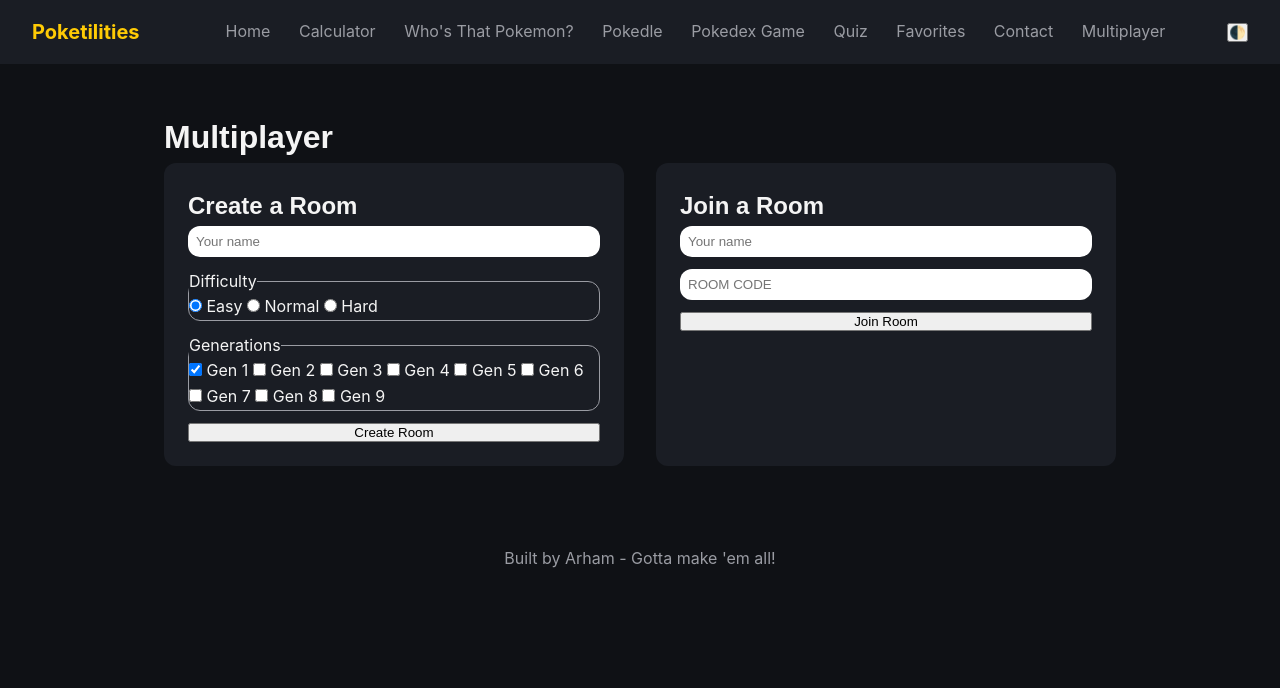
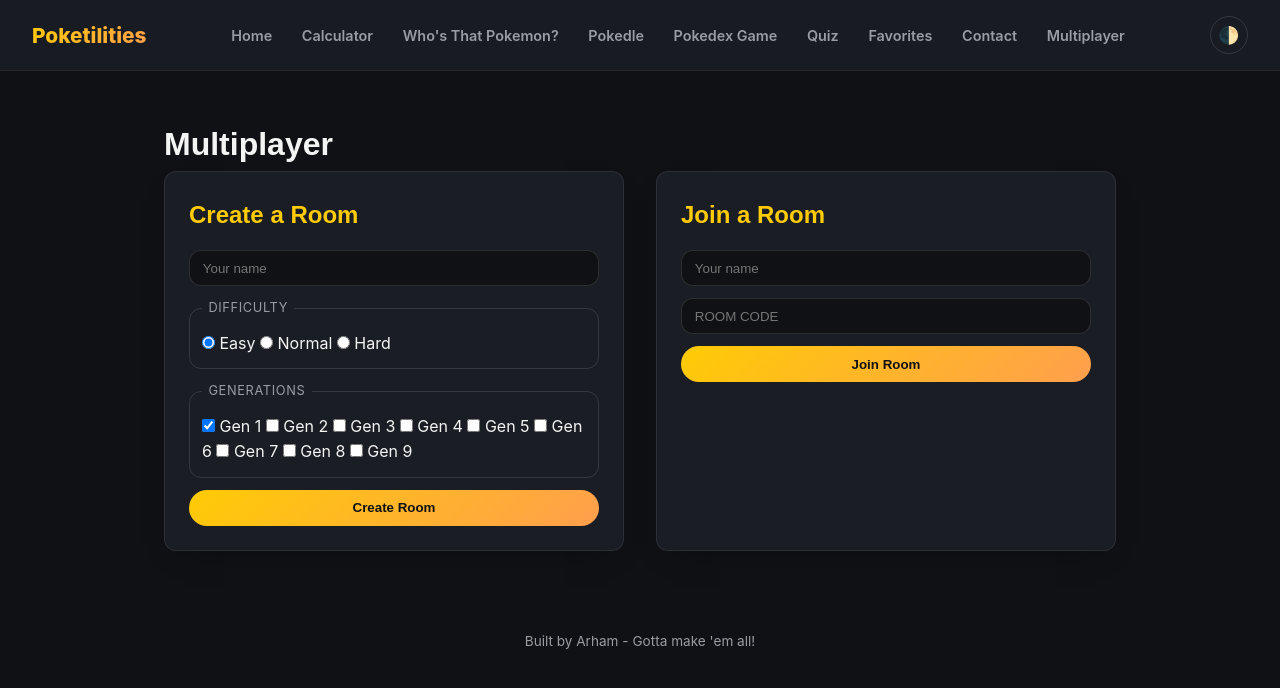
Before and after one commit to zenitsusigma/poketilities, a Flask app: page /multiplayer in a window 1280 px wide. Shown: the top 688 px of the page. Run offline with Flask 3, Linux system fonts and the light colour scheme; tables that the repository leaves empty hold one stand-in row (values such as "Sample post").

Commit message:
Did some bug fixes in whos that.js and generation for id, made a sqlite backed global leaderboard and polishes the site overall!

```diff
--- a/app.py
+++ b/app.py
@@ -1,6 +1,7 @@
 import random
 import string
 import secrets
+import sqlite3
 import requests
 from flask import Flask, render_template, jsonify, request, redirect, url_for, session
 from flask_socketio import SocketIO, join_room, leave_room, emit
@@ -12,10 +13,32 @@ app.secret_key = secrets.token_hex(16)
 socketio = SocketIO(app)
 
 def generation_for_id(pokemon_id):
-    for gen_key, start, end in GENERATIONS.items():
+    for gen_key, (start, end) in GENERATIONS.items():
         if start <= pokemon_id <= end:
             return gen_key
     return None
+
+DB_PATH = "poketilities.db"
+
+def get_db():
+    conn = sqlite3.connect(DB_PATH)
+    conn.row_factory = sqlite3.Row
+    return conn
+
+def init_db():
+    conn = get_db()
+    conn.execute("""
+        CREATE TABLE IF NOT EXISTS leaderboard (
+            id INTEGER PRIMARY KEY AUTOINCREMENT,
+            player_name TEXT NOT NULL,
+            score INTEGER NOT NULL,
+            created_at TEXT NOT NULL DEFAULT CURRENT_TIMESTAMP
+        )
+    """)
+    conn.commit()
+    conn.close()
+
+init_db()
 
 rooms = {}  # room_code -> room state, lives in memory while the server runs
 
@@ -223,6 +246,33 @@ def random_pokemon():
         "sprite": artwork or sprites.get("front_default"),
     })
 
+@app.route("/api/leaderboard/submit", methods=["POST"])
+def leaderboard_submit():
+    body = request.get_json(silent=True) or {}
+    name = body.get("name", "").strip()[:20]
+    score = body.get("score")
+
+    if not name or not isinstance(score, int) or score <= 0:
+        return jsonify({"error": "Need a name and a positive score."}), 400
+
+    conn = get_db()
+    conn.execute(
+        "INSERT INTO leaderboard (player_name, score) VALUES (?, ?)",
+        (name, score),
+    )
+    conn.commit()
+    conn.close()
+    return jsonify({"saved": True})
+
+@app.route("/api/leaderboard/top")
+def leaderboard_top():
+    conn = get_db()
+    rows = conn.execute(
+        "SELECT player_name, score, created_at FROM leaderboard ORDER BY score DESC, created_at ASC LIMIT 10"
+    ).fetchall()
+    conn.close()
+    return jsonify([dict(row) for row in rows])
+
 @app.route("/multiplayer")
 def multiplayer_home():
     return render_template("multiplayer.html", generations=GENERATIONS)
--- a/static/css/style.css
+++ b/static/css/style.css
@@ -1,37 +1,95 @@
 * { box-sizing: border-box; margin: 0; padding: 0; }
+
 body {
     background: var(--color-bg);
     color: var(--color-text);
     font-family: var(--font-body);
     line-height: 1.6;
+    transition: background 0.25s ease, color 0.25s ease;
 }
 
 h1, h2, h3 { font-family: var(--font-heading); }
 
 .site-header {
+    position: sticky;
+    top: 0;
+    z-index: 100;
     display: flex;
     align-items: center;
     justify-content: space-between;
+    gap: 1rem;
+    flex-wrap: wrap;
     padding: 1rem 2rem;
-    background: var(--color-bg-alt)
+    background: color-mix(in srgb, var(--color-bg-alt) 90%, transparent);
+    backdrop-filter: blur(10px);
+    border-bottom: 1px solid rgba(255, 255, 255, 0.06);
+}
+
+[data-theme="light"] .site-header {
+    border-bottom: 1px solid rgba(15, 17, 25, 0.08);
 }
 
 .site-header .brand {
-    font-weight: 700;
-    color: var(--color-primary);
+    font-weight: 800;
+    background: linear-gradient(135deg, var(--color-primary), #ff9f4d);
+    -webkit-background-clip: text;
+    background-clip: text;
+    color: transparent;
     text-decoration: none;
-    font-size: 1.25rem;
+    font-size: 1.3rem;
+}
+
+.site-header nav {
+    display: flex;
+    flex-wrap: wrap;
+    gap: 0.25rem;
 }
 
 .site-header nav a {
     color: var(--color-text-muted);
     text-decoration: none;
-    margin-left: 1.5rem;
+    padding: 0.4rem 0.8rem;
+    border-radius: var(--radius);
+    font-weight: 600;
+    font-size: 0.9rem;
+    transition: color 0.15s ease, background 0.15s ease;
 }
 
-.site-header nav a:hover { color: var(--color-primary); }
+.site-header nav a:hover {
+    color: var(--color-text);
+    background: rgba(255, 255, 255, 0.06);
+}
+
+[data-theme="light"] .site-header nav a:hover {
+    background: rgba(15, 17, 25, 0.06);
+}
+
+#theme-toggle {
+    background: none;
+    border: 1px solid rgba(255, 255, 255, 0.12);
+    border-radius: 999px;
+    width: 2.4rem;
+    height: 2.4rem;
+    font-size: 1.05rem;
+    cursor: pointer;
+    transition: transform 0.15s ease, border-color 0.15s ease;
+}
+
+#theme-toggle:hover {
+    transform: translateY(-2px) rotate(15deg);
+    border-color: var(--color-primary);
+}
 
 main { max-width: 1000px; margin: 0 auto; padding: 3rem 1.5rem; }
+
+.hero h1 {
+    font-size: clamp(2rem, 5vw, 2.8rem);
+    background: linear-gradient(135deg, var(--color-text), var(--color-text-muted));
+    -webkit-background-clip: text;
+    background-clip: text;
+    color: transparent;
+    margin-bottom: 0.5rem;
+}
 
 .favorites-grid {
     display: grid;
@@ -60,7 +126,12 @@ main { max-width: 1000px; margin: 0 auto; padding: 3rem 1.5rem; }
     border: 0;
 }
 
-footer { text-align: center; padding: 2rem; color: var(--color-text-muted); }
+footer {
+    text-align: center;
+    padding: 2rem;
+    color: var(--color-text-muted);
+    font-size: 0.85rem;
+}
 
 [data-theme="light"] {
     --color-bg: #f7f7f9;
@@ -102,10 +179,17 @@ footer { text-align: center; padding: 2rem; color: var(--color-text-muted); }
 
 .mp-panel {
     background: var(--color-bg-alt);
+    border: 1px solid rgba(255, 255, 255, 0.08);
     border-radius: var(--radius);
+    box-shadow: 0 12px 28px -18px rgba(0, 0, 0, 0.5);
     padding: 1.5rem;
     flex: 1;
     min-width: 260px;
+}
+
+.mp-panel h2 {
+    margin-bottom: 1rem;
+    color: var(--color-primary);
 }
 
 .mp-panel form {
@@ -115,15 +199,39 @@ footer { text-align: center; padding: 2rem; color: var(--color-text-muted); }
 }
 
 .mp-panel input[type="text"] {
-    padding: 0.5rem;
+    padding: 0.6rem 0.8rem;
     border-radius: var(--radius);
-    border: none;
+    border: 1px solid rgba(255, 255, 255, 0.12);
+    background: var(--color-bg);
+    color: var(--color-text);
 }
 
 .mp-panel fieldset {
-    border: 1px solid var(--color-text-muted);
+    border: 1px solid rgba(255, 255, 255, 0.12);
     border-radius: var(--radius);
+    padding: 0.75rem;
 }
+
+.mp-panel legend {
+    padding: 0 0.4rem;
+    color: var(--color-text-muted);
+    font-size: 0.8rem;
+    text-transform: uppercase;
+    letter-spacing: 0.05em;
+}
+
+.mp-panel button[type="submit"] {
+    padding: 0.65rem 1rem;
+    border-radius: 999px;
+    border: none;
+    background: linear-gradient(135deg, var(--color-primary), #ff9f4d);
+    color: #0f1115;
+    font-weight: 700;
+    cursor: pointer;
+    transition: transform 0.12s ease;
+}
+
+.mp-panel button[type="submit"]:hover { transform: translateY(-2px); }
 
 .room-code {
     color: var(--color-primary);
```
Also changed, not shown: other parts of static/css/style.css (+26 -10 lines), static/js/whos-that.js (+54 -15 lines), templates/whos_that.html (+19 -3 lines), 1 other file.
